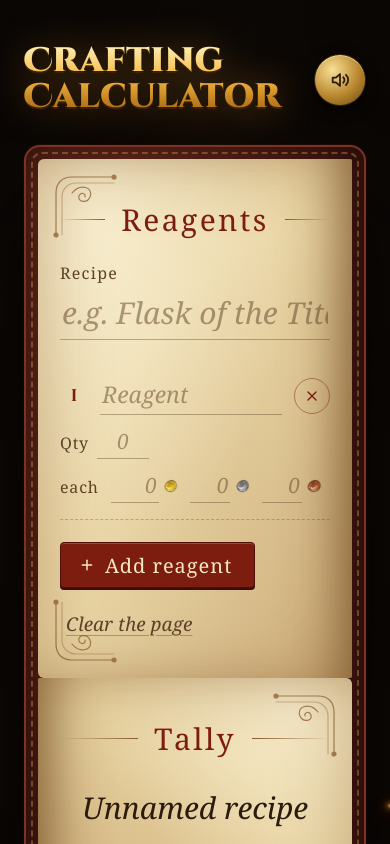
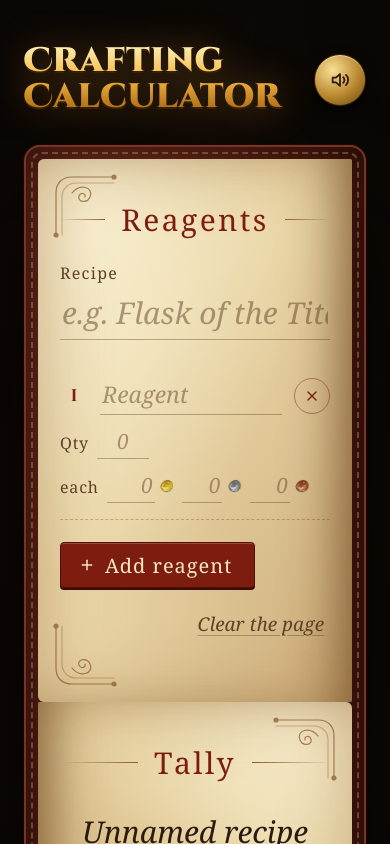
Before and after one commit to mirandanc/Crafting-Calculator, a React (Vite) app: page / in a window 390 px wide. Shown: the top 844 px of the page. Built offline with nearby package versions, Linux system fonts and the light colour scheme; a web font is replaced by a local one.

Commit message:
style: fit the grimoire pages on phones
Keep the three coin inputs on one line at 390px, clear the corner
flourishes with more bottom padding, and right-align the wrapped
clear-page control.

Co-Authored-By: Claude Opus 5.5 (1M context) <noreply@anthropic.com>

```diff
--- a/src/components/CardList/CardList.module.css
+++ b/src/components/CardList/CardList.module.css
@@ -17,6 +17,11 @@
   align-items: center;
   justify-content: space-between;
   gap: 14px;
+}
+
+/* When the footer wraps on narrow pages, keep the second control right-aligned, clear of the corner flourish. */
+.actions > :last-child {
+  margin-left: auto;
 }
 
 .stamp {
--- a/src/components/MoneyInput/MoneyInput.module.css
+++ b/src/components/MoneyInput/MoneyInput.module.css
@@ -36,3 +36,9 @@
 .copper {
   width: 40px;
 }
+
+@media (max-width: 520px) {
+  .money {
+    gap: 8px;
+  }
+}
--- a/src/components/Page/Page.module.css
+++ b/src/components/Page/Page.module.css
@@ -88,6 +88,6 @@
 @media (max-width: 520px) {
   .page {
     min-height: 0;
-    padding: 40px 22px 32px;
+    padding: 40px 22px 56px;
   }
 }
```
